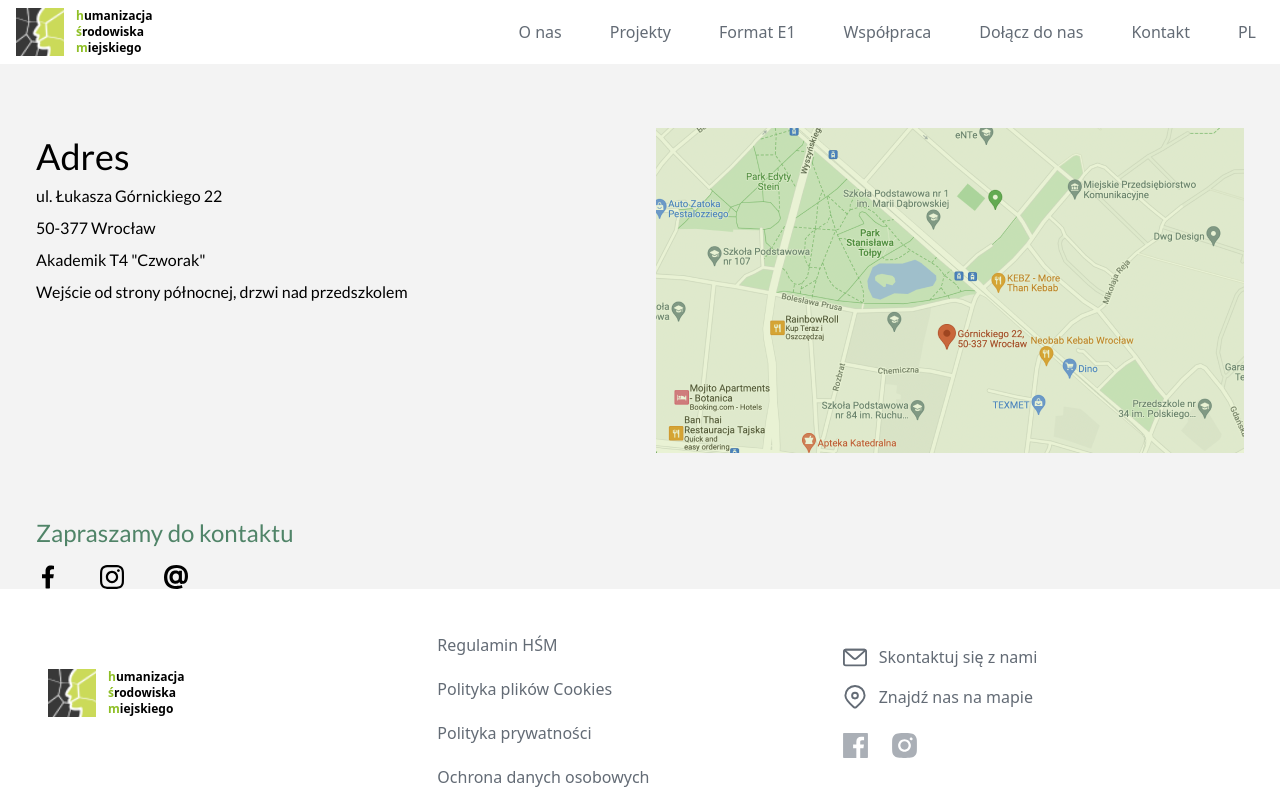
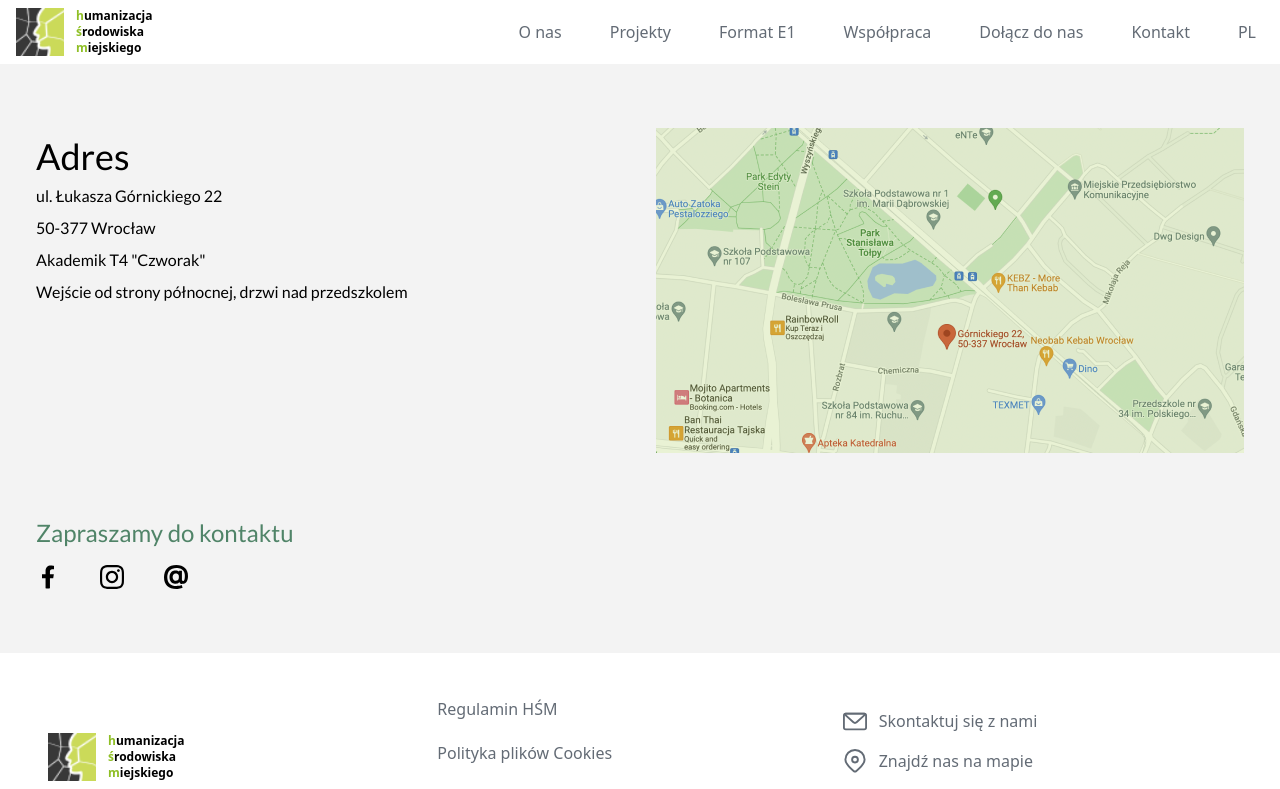
Before and after one commit to CodersCrew/hsm-website, a Next.js app: page /kontakt/ContactPage in a window 1280 px wide. Shown: the top 789 px of the page. Built offline with nearby package versions, Linux system fonts and the light colour scheme.

Commit message:
fix(contact): increase padding

```diff
--- a/src/pages/kontakt/ContactPage.tsx
+++ b/src/pages/kontakt/ContactPage.tsx
@@ -7,8 +7,8 @@ import InstagramIcon from '@/common/assets/icons/instagram_transparent.svg';
 import MailIcon from '@/common/assets/icons/mail_transparent.svg';
 
 const ContactPage = () => (
-  <section className="mx-auto max-w-7xl px-9">
-    <div className="my-16 flex justify-between">
+  <section className="mx-auto max-w-7xl px-9 py-16">
+    <div className="mb-16 flex justify-between">
       <div className="space-y-2">
         <h2>Adres</h2>
         <p>ul. Łukasza Górnickiego 22</p>
```
